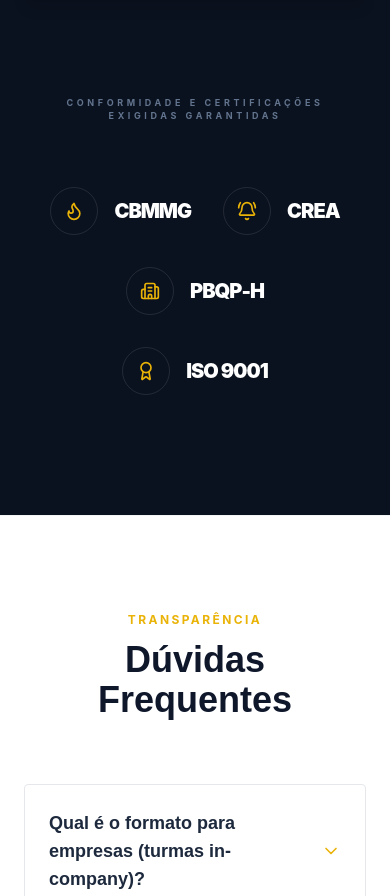
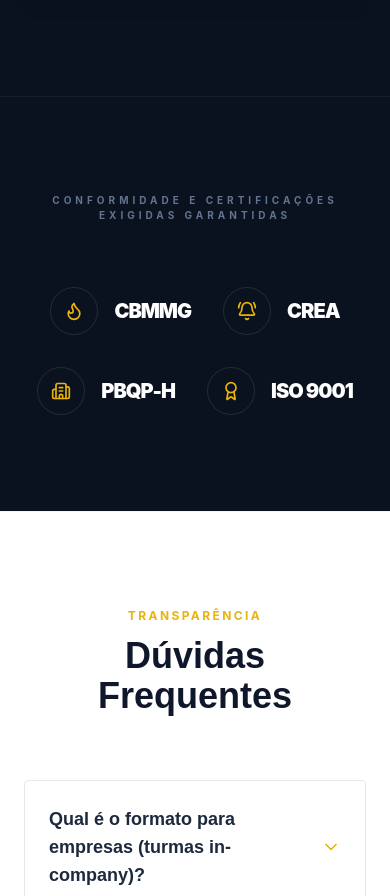
Before and after one commit to mindflowai1/site-sti-engenharia, a website built with Vite: page index.html in a window 390 px wide. Shown: the part 11042-11938 px from the top of the page. Built offline with nearby package versions, Linux system fonts and the light colour scheme.

Commit message:
Update index.html

```diff
--- a/index.html
+++ b/index.html
@@ -984,12 +984,14 @@
                     </div>
                 </div>
             </div>
-            <!-- Sub-section: Certificações (Reference Design) -->
-            <div id="certificacoes" class="mt-24 mb-6" data-aos="fade-up">
-                <div class="max-w-7xl mx-auto px-6">
+        </div>
+    </section>
+
+    <!-- Section: Certificações -->
+    <section id="certificacoes" class="py-24 bg-[#0B121F] relative border-t border-white/5 scroll-mt-20" data-aos="fade-up">
+        <div class="container mx-auto px-6 max-w-7xl text-center">
             <!-- Section Heading -->
-                    <p
-                        class="text-[9px] md:text-[11px] uppercase text-slate-500 font-bold tracking-[0.4em] mb-16 text-center">
+            <p class="text-[10px] md:text-[11px] uppercase text-slate-500 font-bold tracking-[0.4em] mb-16">
                 Conformidade e Certificações Exigidas Garantidas
             </p>
 
@@ -997,45 +999,34 @@
             <div class="flex flex-wrap justify-center items-center gap-8 md:gap-16">
                 <!-- CBMMG -->
                 <div class="flex items-center gap-4 group">
-                            <div
-                                class="w-12 h-12 md:w-14 md:h-14 rounded-full border border-white/10 flex items-center justify-center text-accent group-hover:scale-110 group-hover:border-accent/40 transition-all duration-300">
+                    <div class="w-12 h-12 md:w-14 md:h-14 rounded-full border border-white/10 flex items-center justify-center text-accent group-hover:scale-110 group-hover:border-accent/40 transition-all duration-300">
                         <i data-lucide="flame" class="w-5 h-5 md:w-6 md:h-6"></i>
                     </div>
-                            <span
-                                class="text-white font-black text-xl md:text-2xl tracking-tighter uppercase whitespace-nowrap">CBMMG</span>
+                    <span class="text-white font-black text-xl md:text-2xl tracking-tighter uppercase whitespace-nowrap">CBMMG</span>
                 </div>
 
                 <!-- CREA -->
                 <div class="flex items-center gap-4 group">
-                            <div
-                                class="w-12 h-12 md:w-14 md:h-14 rounded-full border border-white/10 flex items-center justify-center text-accent group-hover:scale-110 group-hover:border-accent/40 transition-all duration-300">
+                    <div class="w-12 h-12 md:w-14 md:h-14 rounded-full border border-white/10 flex items-center justify-center text-accent group-hover:scale-110 group-hover:border-accent/40 transition-all duration-300">
                         <i data-lucide="bell-ring" class="w-5 h-5 md:w-6 md:h-6"></i>
                     </div>
-                            <span
-                                class="text-white font-black text-xl md:text-2xl tracking-tighter uppercase whitespace-nowrap">CREA</span>
+                    <span class="text-white font-black text-xl md:text-2xl tracking-tighter uppercase whitespace-nowrap">CREA</span>
                 </div>
 
                 <!-- PBQP-H -->
                 <div class="flex items-center gap-4 group">
-                            <div
-                                class="w-12 h-12 md:w-14 md:h-14 rounded-full border border-white/10 flex items-center justify-center text-accent group-hover:scale-110 group-hover:border-accent/40 transition-all duration-300">
+                    <div class="w-12 h-12 md:w-14 md:h-14 rounded-full border border-white/10 flex items-center justify-center text-accent group-hover:scale-110 group-hover:border-accent/40 transition-all duration-300">
                         <i data-lucide="building-2" class="w-5 h-5 md:w-6 md:h-6"></i>
                     </div>
-                            <span
-                                class="text-white font-black text-xl md:text-2xl tracking-tighter uppercase whitespace-nowrap">PBQP-H</span>
+                    <span class="text-white font-black text-xl md:text-2xl tracking-tighter uppercase whitespace-nowrap">PBQP-H</span>
                 </div>
 
                 <!-- ISO 9001 -->
                 <div class="flex items-center gap-4 group">
-                            <div
-                                class="w-12 h-12 md:w-14 md:h-14 rounded-full border border-white/10 flex items-center justify-center text-accent group-hover:scale-110 group-hover:border-accent/40 transition-all duration-300">
+                    <div class="w-12 h-12 md:w-14 md:h-14 rounded-full border border-white/10 flex items-center justify-center text-accent group-hover:scale-110 group-hover:border-accent/40 transition-all duration-300">
                         <i data-lucide="award" class="w-5 h-5 md:w-6 md:h-6"></i>
                     </div>
-                            <span
-                                class="text-white font-black text-xl md:text-2xl tracking-tighter uppercase whitespace-nowrap">ISO
-                                9001</span>
-                        </div>
-                    </div>
+                    <span class="text-white font-black text-xl md:text-2xl tracking-tighter uppercase whitespace-nowrap">ISO 9001</span>
                 </div>
             </div>
         </div>
```
Lines whose indentation alone changed are shown as unchanged.
